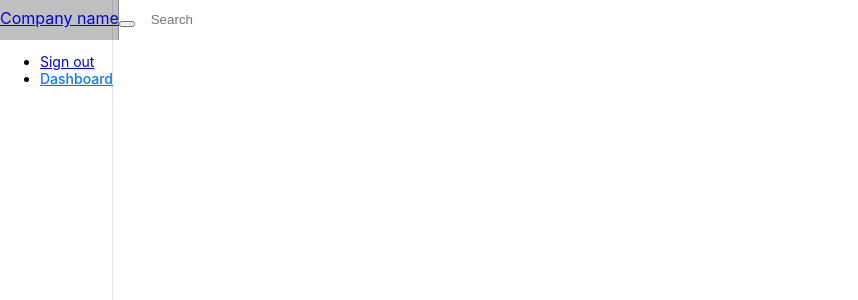
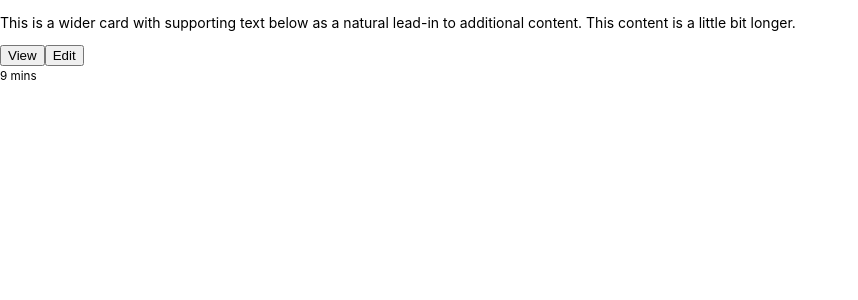
Before and after one commit to devin1996/sms-react-fe, a React (Create React App) app: page / in a window 1280 px wide. Shown: the top 300 px of the page, without its empty margins (0-858 px from the left). Built offline with nearby package versions, Linux system fonts and the light colour scheme; the HTML template or start-up script is replaced by a standard one.

Commit message:
Added more  Components for Admin

```diff
--- a/package.json
+++ b/package.json
@@ -11,6 +11,7 @@
     "react-dom": "^17.0.2",
     "react-router-dom": "^5.3.0",
     "react-scripts": "4.0.3",
+    "typescript": "^4.4.4",
     "web-vitals": "^1.1.2"
   },
   "scripts": {
--- a/src/App.js
+++ b/src/App.js
@@ -3,27 +3,21 @@ import './App.css';
 import Nav from './components/Navs';
 import Menu from './components/Menu';
 import Students from './admin/students';
-import {BrowserRouter, Route} from "react-router-dom";
+import { BrowserRouter, Route } from "react-router-dom";
+import UserVIew from './user/useview';
 
 function App() {
   return (
     <div className="App">
 
-      <Nav />
 
-      <div class="container-fluid">
-        <div class="row">
+      <BrowserRouter>
+      <Route path='/' exact component={UserVIew} />
+        <Route path='/user/userview' component={UserVIew} />
+        <Route path='/admin/students' component={Students} />
+      </BrowserRouter>
 
-          <Menu />
-          <main role="main" class="col-md-9 ml-sm-auto col-lg-10 px-md-4">
 
-          <BrowserRouter>
-          <Route path='/admin/students' component={Students}/>
-          </BrowserRouter>
-
-          </main>
-        </div>
-      </div>
 
 
     </div>
--- a/src/admin/students.js
+++ b/src/admin/students.js
@@ -1,11 +1,12 @@
 import React from 'react';
+import Wrapper from './wrapper';
 
 const Students = () => {
     return (
-        <div>
+<Wrapper><div>
 
             <h2>Section title</h2>
-            <div class="table-responsive">
+            <div className="table-responsive">
                 <table class="table table-striped table-sm">
                     <thead>
                         <tr>
@@ -34,7 +35,8 @@ const Students = () => {
                     </tbody>
                 </table>
             </div>
-        </div>
+        </div></Wrapper>
+
     );
 };
 
--- /dev/null
+++ b/src/admin/wrapper.js
@@ -0,0 +1,24 @@
+import React,{PropsWithChildren} from 'react';
+import Nav from '../components/Navs';
+import Menu from '../components/Menu';
+
+const Wrapper = (props) => {
+    return (
+        <div>
+            <Nav />
+
+            <div className="container-fluid">
+                <div className="row">
+
+                    <Menu />
+                    <main role="main" className="col-md-9 ml-sm-auto col-lg-10 px-md-4">
+                        {props.children}
+                    </main>
+                </div>
+            </div>
+
+        </div>
+    );
+};
+
+export default Wrapper;
--- /dev/null
+++ b/src/react-app-env.d.ts
@@ -0,0 +1 @@
+/// <reference types="react-scripts" />
--- /dev/null
+++ b/src/user/useview.js
@@ -0,0 +1,39 @@
+import React from 'react';
+
+const UserVIew = () => {
+    return (
+        <div>
+
+
+<main role="main">
+
+  <div class="album py-5 bg-light">
+    <div class="container">
+
+      <div class="row">
+        <div class="col-md-4">
+          <div class="card mb-4 shadow-sm">
+            <div class="card-body">
+              <p class="card-text">This is a wider card with supporting text below as a natural lead-in to additional content. This content is a little bit longer.</p>
+              <div class="d-flex justify-content-between align-items-center">
+                <div class="btn-group">
+                  <button type="button" class="btn btn-sm btn-outline-secondary">View</button>
+                  <button type="button" class="btn btn-sm btn-outline-secondary">Edit</button>
+                </div>
+                <small class="text-muted">9 mins</small>
+              </div>
+            </div>
+          </div>
+        </div>
+
+
+      </div>
+    </div>
+  </div>
+
+</main>
+        </div>
+    );
+};
+
+export default UserVIew;
```
Also changed, not shown: tsconfig.json (added, +26 -0 lines), 1 other file (tests, documents, lock files or other folders).
